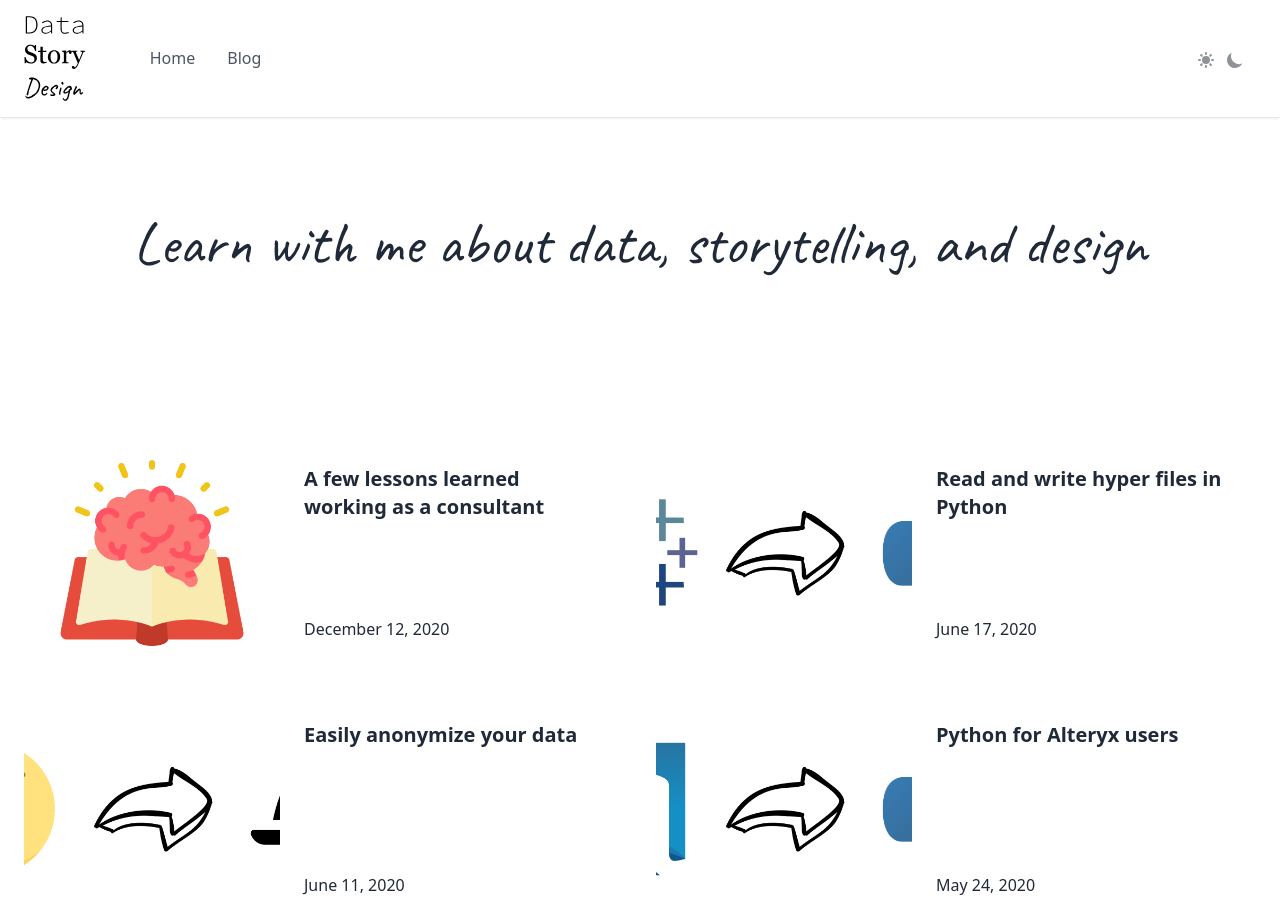
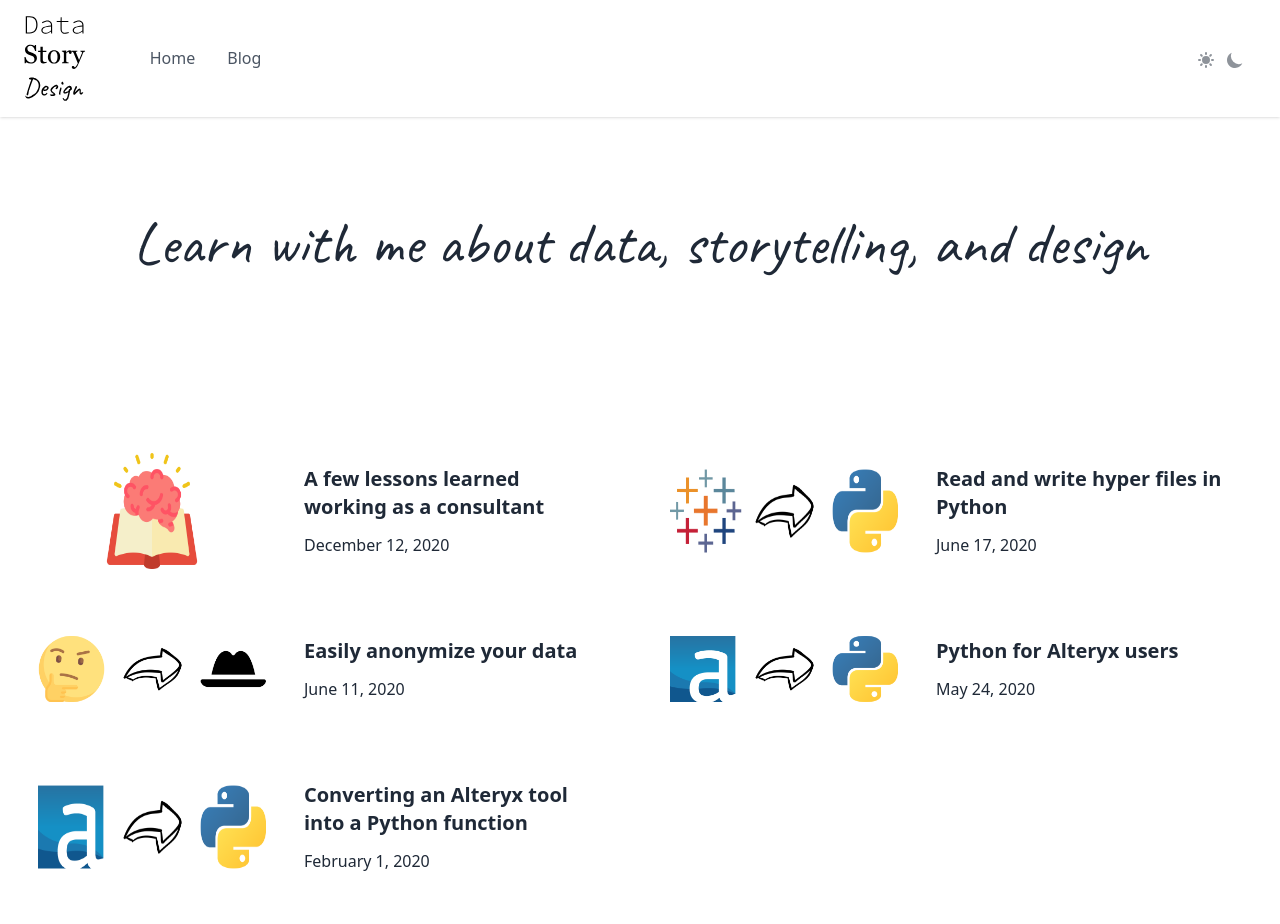
Before and after one commit to AlexFrid/dsd-website, an Astro site: page /blog in a window 1280 px wide. Shown: the top 924 px of the page. Built offline with nearby package versions, Linux system fonts and the light colour scheme; Astro itself is replaced by a stand-in of ours; some icons are missing.

Commit message:
adjusting pictures

```diff
--- a/src/components/BlogPostsList.astro
+++ b/src/components/BlogPostsList.astro
@@ -9,13 +9,13 @@ const posts = (await Astro.glob('../pages/blog/*.{md,mdx}')).sort(
   <ul class="grid grid-cols-1 gap-8 mt-8 md:mt-16 md:grid-cols-2">
     {posts.map((post) => (
       <li class="lg:flex">
-        <img class="object-cover w-full h-56 rounded-lg lg:w-64" src={post.frontmatter.heroImage} alt="">
+        <img class="background-cover w-full h-56 rounded-lg md:h-70 lg:w-64 lg:h-full" src={post.frontmatter.heroImage} alt="hero-image">
 
         <div class="flex flex-col justify-between py-6 lg:mx-6">
           <a class="text-xl font-semibold hover:underline" href={post.url}>
             {post.frontmatter.title}
           </a>
-          <time datetime={post.frontmatter.pubDate}>
+          <time class="mt-3" datetime={post.frontmatter.pubDate}>
             {new Date(post.frontmatter.pubDate).toLocaleDateString('en-us', {
               year: 'numeric',
               month: 'long',
```
